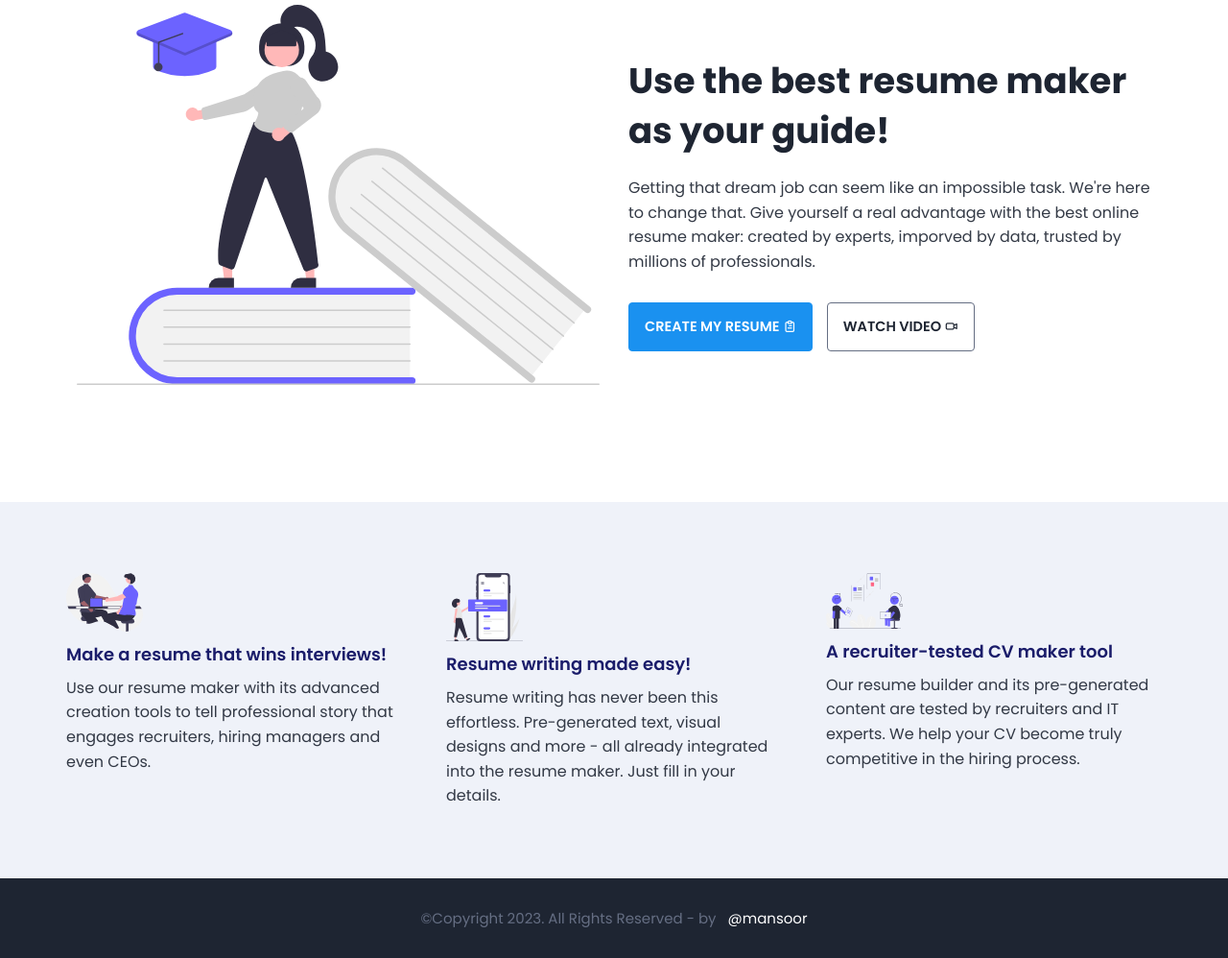
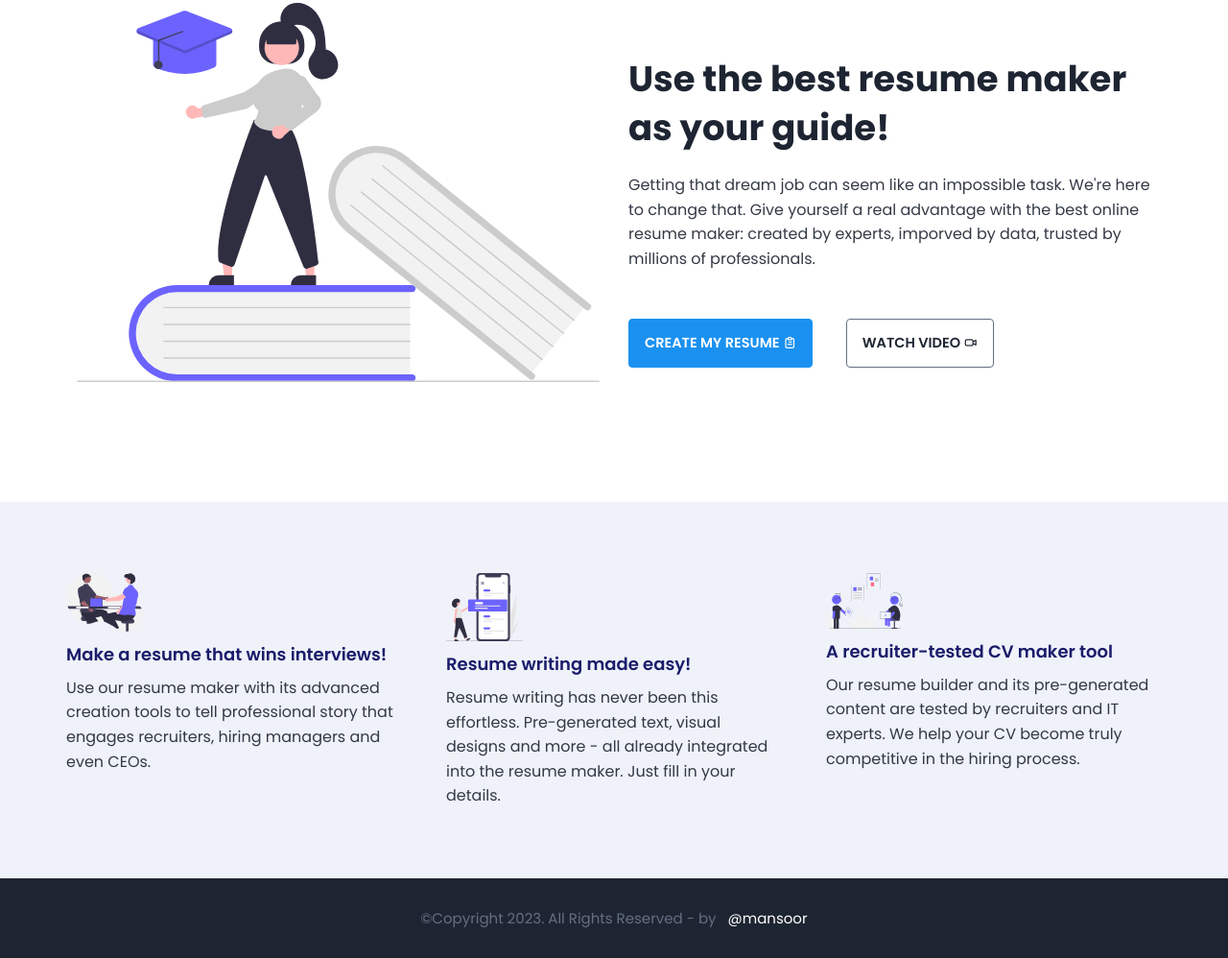
Before and after one commit to Mansoor-P/resume-building, a plain HTML site: page index.html in a window 1280 px wide. Shown: the part 917-1915 px from the top of the page at 96% size. Drawn offline with nearby package versions, Linux system fonts and the light colour scheme.

Commit message:
reponsive buttons

```diff
--- a/assets/styles/main.css
+++ b/assets/styles/main.css
@@ -466,6 +466,12 @@ a {
 }
 
 /* media queries */
+@media screen and (min-width: 350px) {
+.btn-secondary{
+      margin: 20px;
+    }
+}
+
 @media screen and (min-width: 768px) {
     .section-two .section-items {
         grid-template-columns: repeat(2, 1fr);
```
